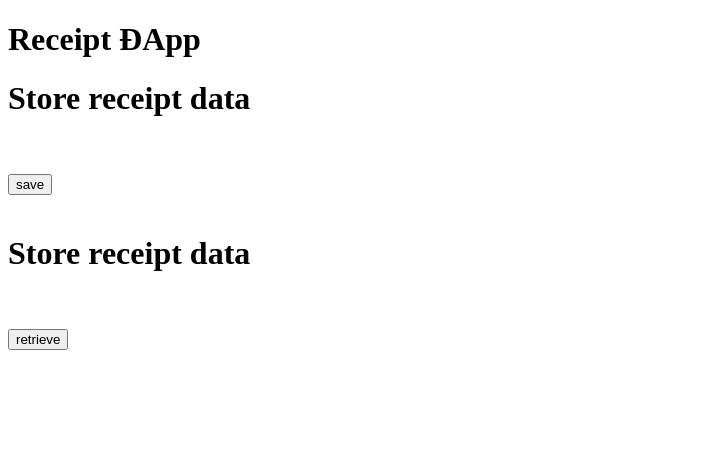
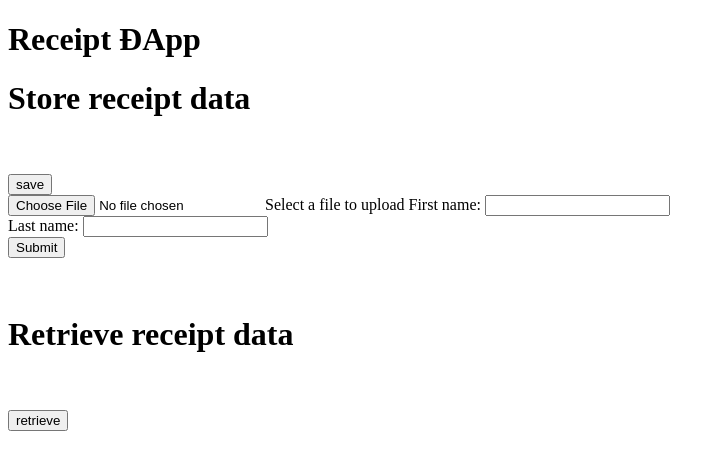
Before and after one commit to chrisciszak/extropy-receipts-dapp, a website: page app/index.html in a window 1280 px wide. Shown: the whole page, without its empty margins (0-725 px from the left). Drawn offline with Linux system fonts and the light colour scheme; files whose address does not match are found by name.

Commit message:
Adding a simple form for uploading an image

```diff
--- a/app/index.html
+++ b/app/index.html
@@ -10,8 +10,14 @@
   <h1>Store receipt data</h1>
   <!--<br><br><button id="store" onclick="App.storeReceipt('B11099930C69EFA2DE5E74A75404F5AC76BDEA19EAF271B68705DE7D015EA686', '0' , 'QmYwAPJzv5CZsnA625s3Xf2nemtYgPpHdWEz79ojWnPbdG', 'QmSoLju6m7xTh3DuokvT3886QRYqxAzb1kShaanJgW36yx')">save</button>-->
   <br><br><button id="store" onclick="App.storeReceipt()">save</button>
+  <form action="http://localhost:3000/receipt" method="post" enctype="multipart/form-data">
+    <input type="file" name="fileupload" value="fileupload" id="fileupload"> <label for="fileupload"> Select a file to upload</label>
+    First name: <input type="text" name="fname"><br>
+    Last name: <input type="text" name="lname"><br>
+    <input type="submit" value="Submit">
+  </form>
   <br><br>
-  <h1>Store receipt data</h1>
+  <h1>Retrieve receipt data</h1>
   <br><br><button id="retrieve" onclick="App.retrieveStoredReceipts()">retrieve</button>
   <br><br>
   <span id="status"></span>
```
